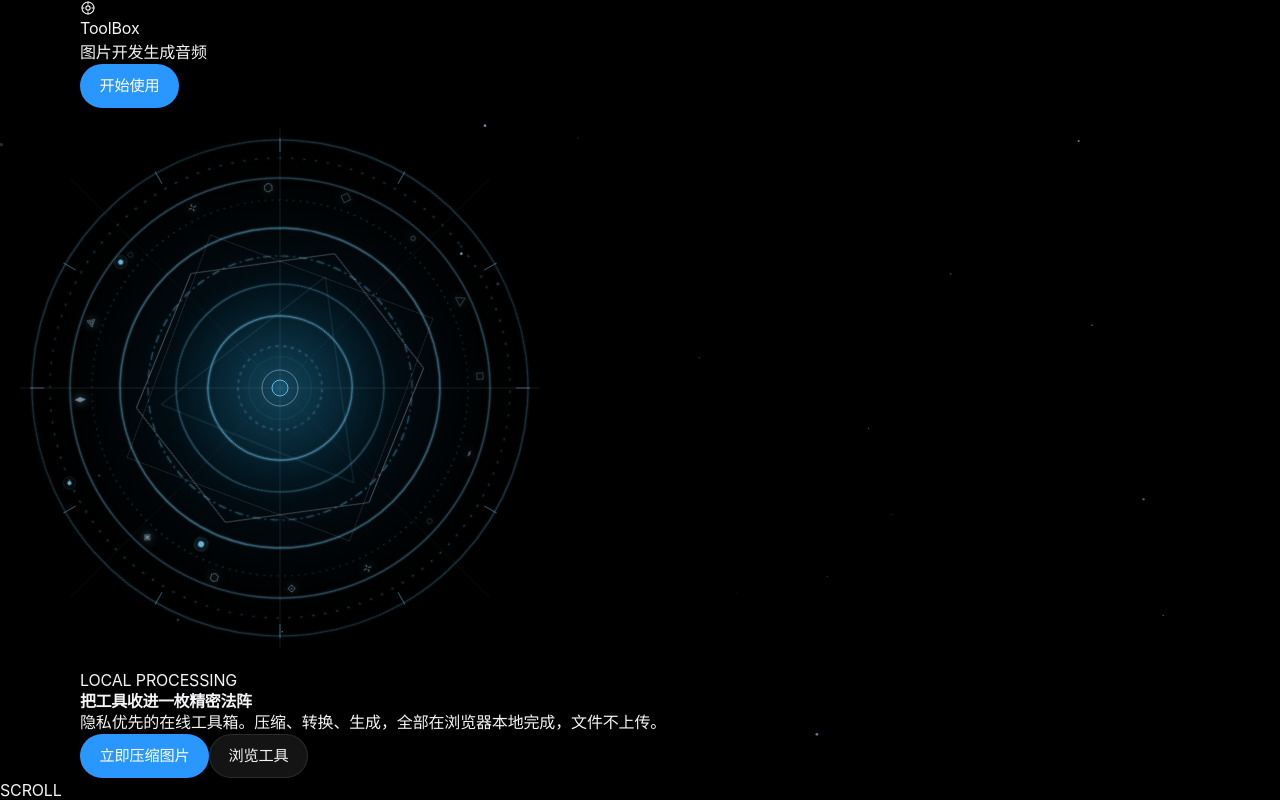
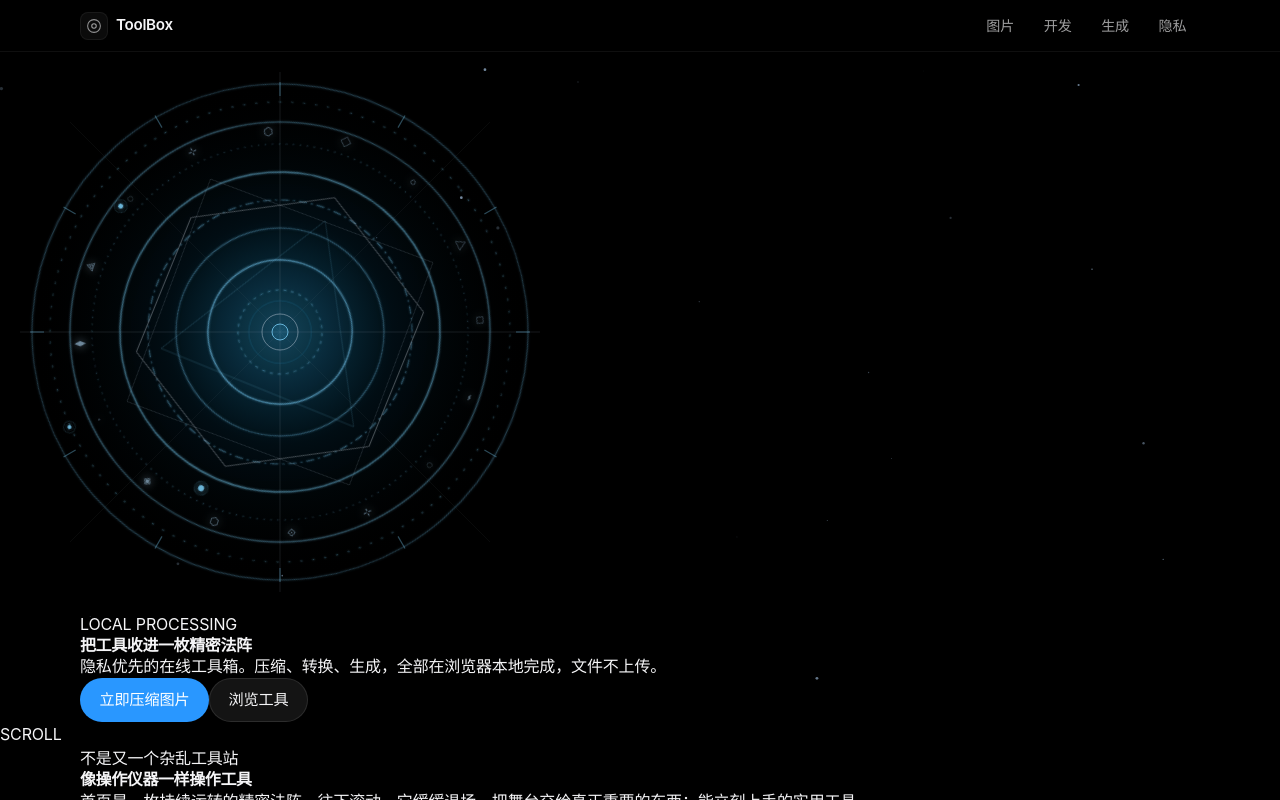
Before and after one commit to ccy54185-byte/toolbox, a Next.js app: page / in a window 1280 px wide. Shown: the top 800 px of the page. Built offline with nearby package versions, Linux system fonts and the light colour scheme.

Commit message:
redesign: Apple-inspired UI

```diff
--- a/src/components/SiteHeader.tsx
+++ b/src/components/SiteHeader.tsx
@@ -1,37 +1,25 @@
 import Link from "next/link";
 import { SITE } from "@/lib/categories";
 
-const NAV = [
-  { href: "/tools/image/", label: "图片" },
-  { href: "/tools/developer/", label: "开发" },
-  { href: "/tools/generator/", label: "生成" },
-  { href: "/tools/audio/", label: "音频" },
-];
-
 export default function SiteHeader() {
   return (
-    <header className="site-header">
-      <div className="container-app site-header-inner">
-        <Link href="/" className="site-brand" aria-label={`${SITE.name} 首页`}>
-          <span className="site-logo" aria-hidden>
-            <svg width="16" height="16" viewBox="0 0 24 24" fill="none">
-              <circle cx="12" cy="12" r="9" stroke="currentColor" strokeWidth="1.6" />
-              <circle cx="12" cy="12" r="3.2" stroke="currentColor" strokeWidth="1.6" />
-              <path d="M12 3v3.2M12 17.8V21M3 12h3.2M17.8 12H21" stroke="currentColor" strokeWidth="1.6" strokeLinecap="round" />
+    <header className="apple-nav">
+      <div className="apple-nav-inner">
+        <Link href="/" className="apple-brand" aria-label={`${SITE.name} 首页`}>
+          <span className="apple-mark" aria-hidden>
+            <svg width="18" height="18" viewBox="0 0 24 24" fill="none">
+              <circle cx="12" cy="12" r="8.5" stroke="currentColor" strokeWidth="1.4" opacity="0.9" />
+              <circle cx="12" cy="12" r="3" stroke="currentColor" strokeWidth="1.4" />
             </svg>
           </span>
-          <span className="site-brand-name">{SITE.name}</span>
+          <span>{SITE.name}</span>
         </Link>
-        <nav className="site-nav" aria-label="主导航">
-          {NAV.map((item) => (
-            <Link key={item.href} href={item.href} className="site-nav-link">
-              {item.label}
-            </Link>
-          ))}
+        <nav className="apple-nav-links" aria-label="主导航">
+          <Link href="/tools/image/">图片</Link>
+          <Link href="/tools/developer/">开发</Link>
+          <Link href="/tools/generator/">生成</Link>
+          <Link href="/privacy/">隐私</Link>
         </nav>
-        <Link href="/tools/image-compressor/" className="btn btn-primary site-header-cta">
-          开始使用
-        </Link>
       </div>
     </header>
   );
```
